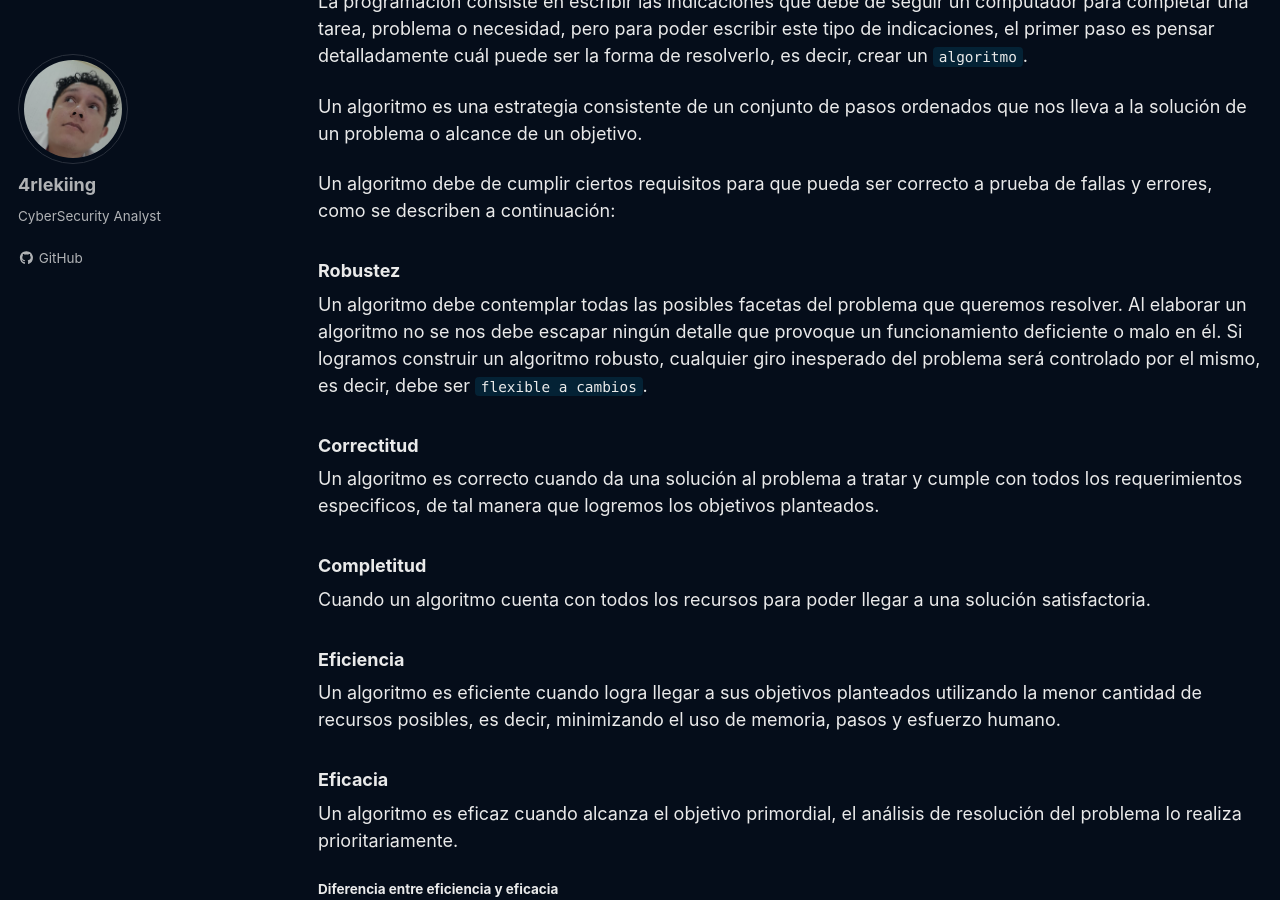
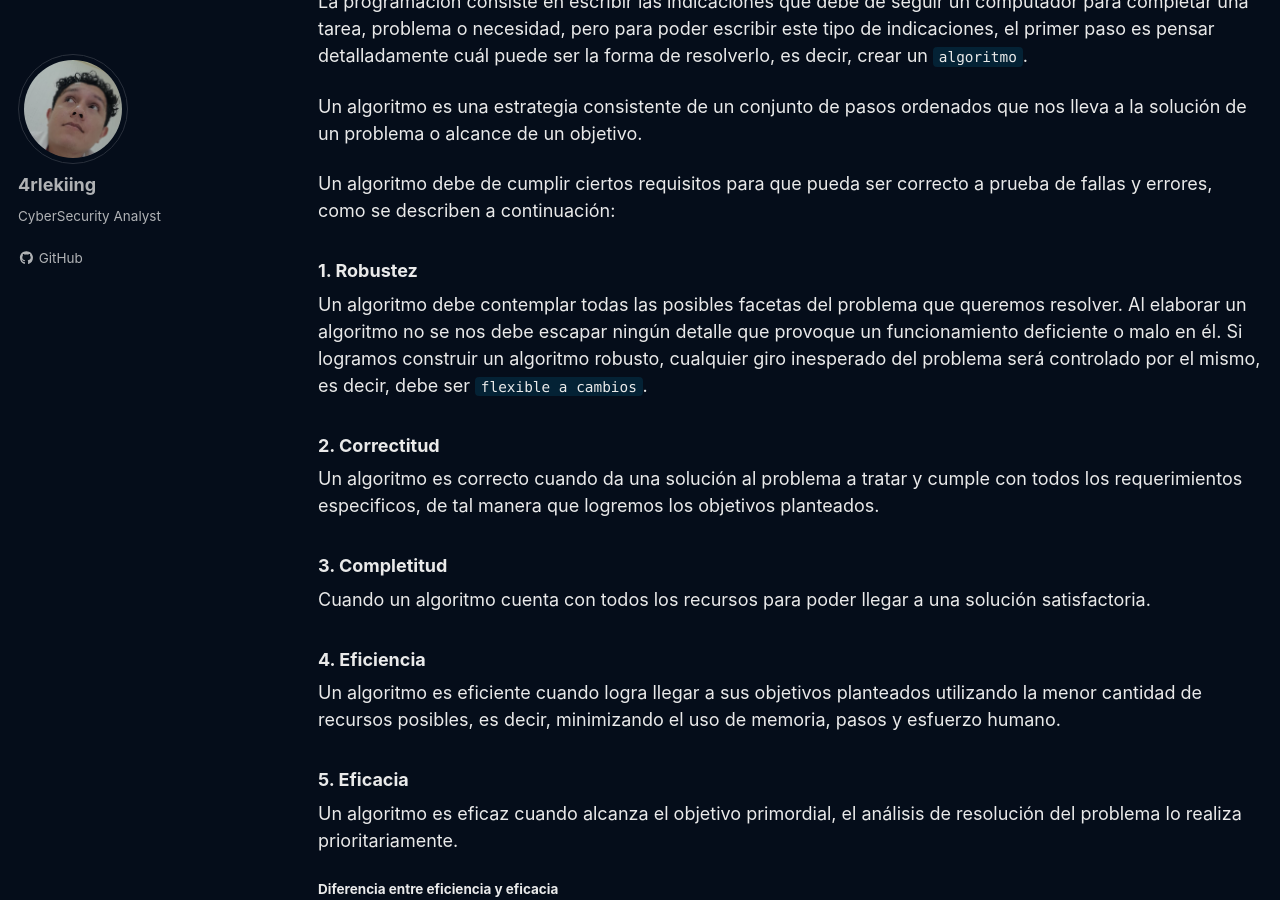
Before and after one commit to 4rleking/4rleking.github.io, a Jekyll site: the page built from _posts/2023-07-19-Introduccion-Programacion.md, in a window 1280 px wide and 900 px high, scrolled down 1830 px. Built offline with Jekyll 4.4.1, drawn with Linux system fonts in a browser that asks for light colours; cached includes are drawn as plain includes; a script that is not in the unit is left out.

Commit message:
Update 2023-07-19-Introduccion-Programacion.md

```diff
--- a/_posts/2023-07-19-Introduccion-Programacion.md
+++ b/_posts/2023-07-19-Introduccion-Programacion.md
@@ -41,23 +41,23 @@ Un algoritmo es una estrategia consistente de un conjunto de pasos ordenados que
 
 Un algoritmo debe de cumplir ciertos requisitos para que pueda ser correcto a prueba de fallas y errores, como se describen a continuación:
 
-### Robustez
+### 1. Robustez
 
 Un algoritmo debe contemplar todas las posibles facetas del problema que queremos resolver. Al elaborar un algoritmo no se nos debe escapar ningún detalle que provoque un funcionamiento deficiente o malo en él. Si logramos construir un algoritmo robusto, cualquier giro inesperado del problema será controlado por el mismo, es decir, debe ser `flexible a cambios`.
 
-### Correctitud
+### 2. Correctitud
 
 Un algoritmo es correcto cuando da una solución al problema a tratar y cumple con todos los requerimientos especificos, de tal manera que logremos los objetivos planteados.
 
-### Completitud
+### 3. Completitud
 
 Cuando un algoritmo cuenta con todos los recursos para poder llegar a una solución satisfactoria.
 
-### Eficiencia
+### 4. Eficiencia
 
 Un algoritmo es eficiente cuando logra llegar a sus objetivos planteados utilizando la menor cantidad de recursos posibles, es decir, minimizando el uso de memoria, pasos y esfuerzo humano.
 
-### Eficacia
+### 5. Eficacia
 
 Un algoritmo es eficaz cuando alcanza el objetivo primordial, el análisis de resolución del problema lo realiza prioritariamente.
 
@@ -286,7 +286,7 @@ Es importante destacar la presencia de sangrías (sangrado) como en el ejemplo a
 ## Diagrama de flujo
 
 <center>
-    <img src='./../assets/images/Porgramacion/Diagrama.webp' width="40%" height="30%">
+    <img src='./../assets/images/Porgramacion/Diagrama.webp'>
 </center>
 
 Un Diagrama de Flujo representa la esquematización gráfica de un algoritmo, el cual muestra gráficamente los pasos o procesos a seguir para alcanzar la solución de un problema. Su correcta construcción es sumamente importante porque, a partir del mismo se escribe un programa en algún Lenguaje de Programación. Si el Diagrama de Flujo está completo y correcto, el paso del mismo a un Lenguaje de Programación es relativamente simple y directo.
```
